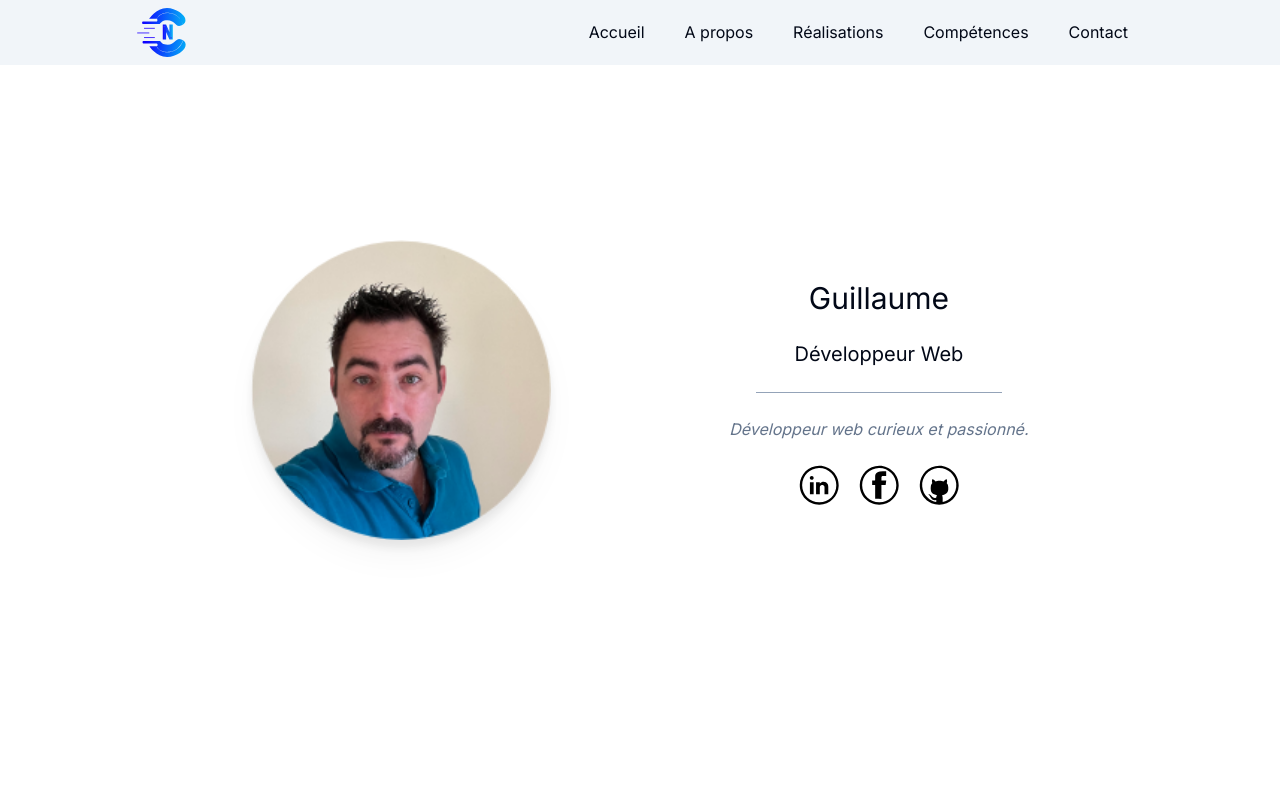
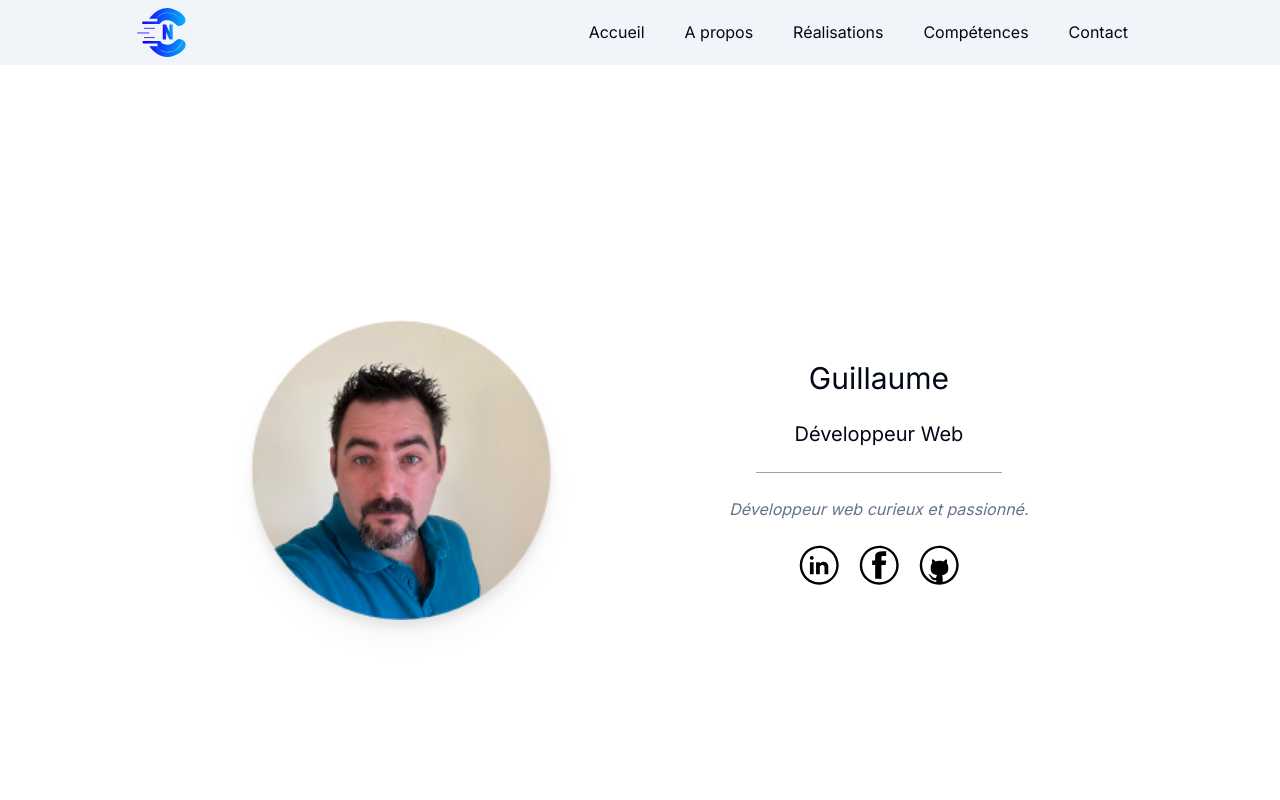
Before and after one commit to GuillaumeCeccoli/creanumerik, a Next.js app: page / in a window 1280 px wide. Shown: the top 800 px of the page. Built offline with nearby package versions, Linux system fonts and the light colour scheme.

Commit message:
Rectification du padding

```diff
--- a/components/widgets/accueil.tsx
+++ b/components/widgets/accueil.tsx
@@ -5,7 +5,7 @@ import Link from "next/link";
 
 export default function Accueil() {
   return (
-    <article className="h-full flex flex-col items-center pt-40 md:pt-60 md:flex-row md:justify-evenly md:items-start lg:w-4/5 lg:mx-auto">
+    <article className="h-full flex flex-col items-center pt-40 md:pt-80 md:flex-row md:justify-evenly md:items-start lg:w-4/5 lg:mx-auto">
       <div className="overflow-hidden rounded-full drop-shadow-xl w-3/5 lg:w-2/5 animateX">
         <Image
           src="/assets/Guillaume.png"
```
